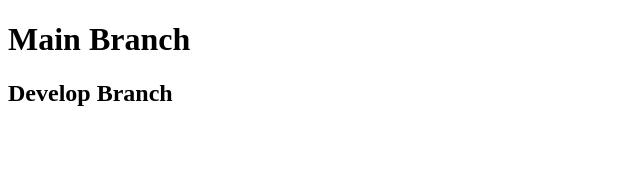
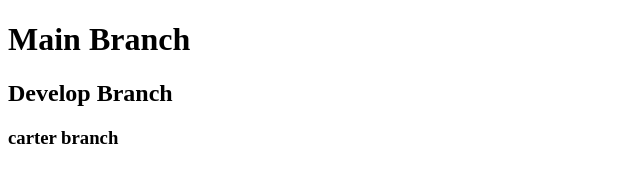
Before and after one commit to nkutchukian/teamGit, a plain HTML site: page index.html in a window 1280 px wide. Shown: the whole page, without its empty margins (0-640 px from the left). Drawn offline with Linux system fonts and the light colour scheme.

Commit message:
Adds my branch's h3

```diff
--- a/index.html
+++ b/index.html
@@ -8,5 +8,6 @@
 <body>
     <h1>Main Branch</h1>
     <h2>Develop Branch</h2>
+    <h3>carter branch</h3>
 </body>
 </html>
```
